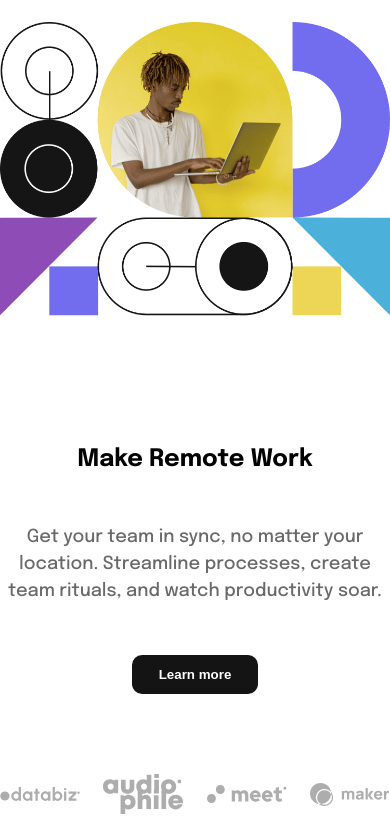
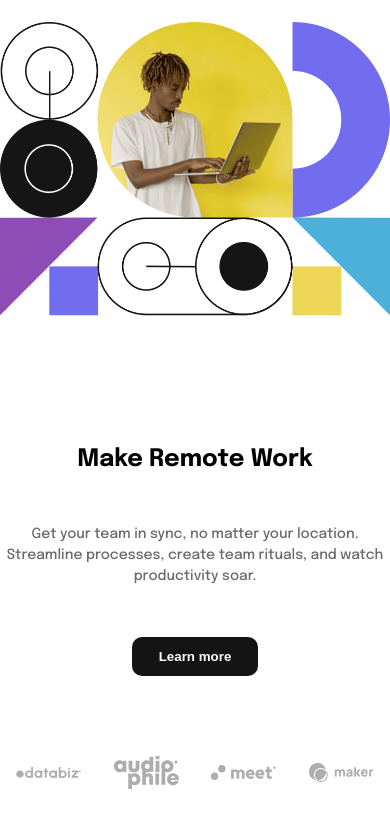
Before and after one commit to WootaMelon/snap-intro-replica, a plain HTML site: page index.html in a window 390 px wide. Shown: the part 77-911 px from the top of the page. After the commit the page ends 886 px from the top, so only its background shows below. Drawn offline with Linux system fonts and the light colour scheme.

Commit message:
More adjustments on smaller screen sizes

```diff
--- a/style.css
+++ b/style.css
@@ -316,13 +316,13 @@ ul {
 
   .images-div {
     display: flex;
-    justify-content: space-between;
+    justify-content: space-around;
     align-items: center;
     grid-row: 3;
     grid-column: 1;
   }
   .images-div img {
-    width: 80px;
+    width: 65px;
     height: auto;
   }
   .text-container {
@@ -343,6 +343,7 @@ ul {
   .text-container .body-text {
     color: var(--color-mediumgray);
     line-height: 1.5;
+    font-size: 14px;
     text-align: center;
   }
   #desktop-image {
```
